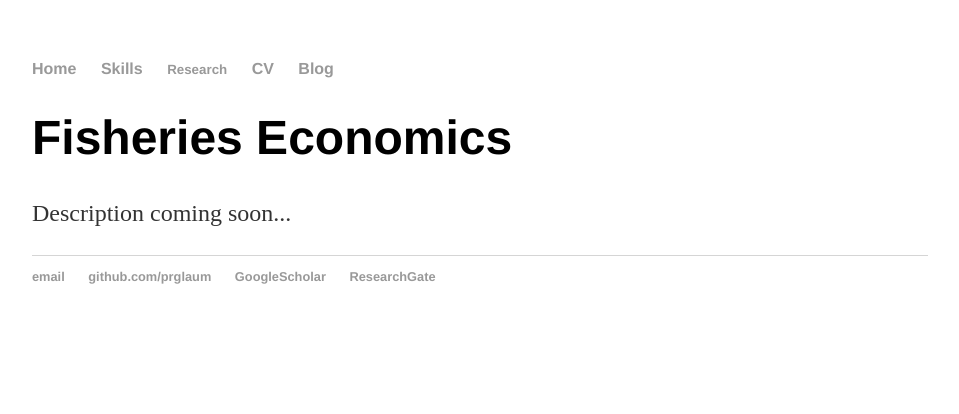
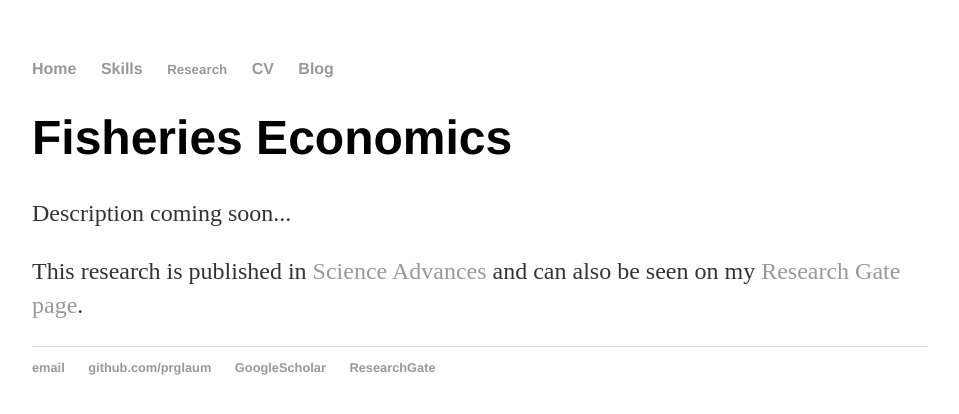
Before and after one commit to prglaum/prglaum.github.io, a Jekyll site: the page built from research/fisheries/index.html, in a window 1280 px wide. Shown: the top 414 px of the page, without its empty margins (160-1119 px from the left). Built offline with Jekyll 4.4.1, drawn with Linux system fonts in a browser that asks for light colours.

Commit message:
Update index.html

```diff
--- a/research/fisheries/index.html
+++ b/research/fisheries/index.html
@@ -6,3 +6,6 @@ title: Fisheries Economics
 	<h1>Fisheries Economics </h1>
 	<p>Description coming soon... </p>
 </div><!-- /.blurb -->
+
+
+<p> This research is published in <a href="https://www.science.org/doi/10.1126/sciadv.aaz4891">Science Advances</a> and can also be seen on my <a href="https://www.researchgate.net/profile/Paul-Glaum">Research Gate page</a>.
```
